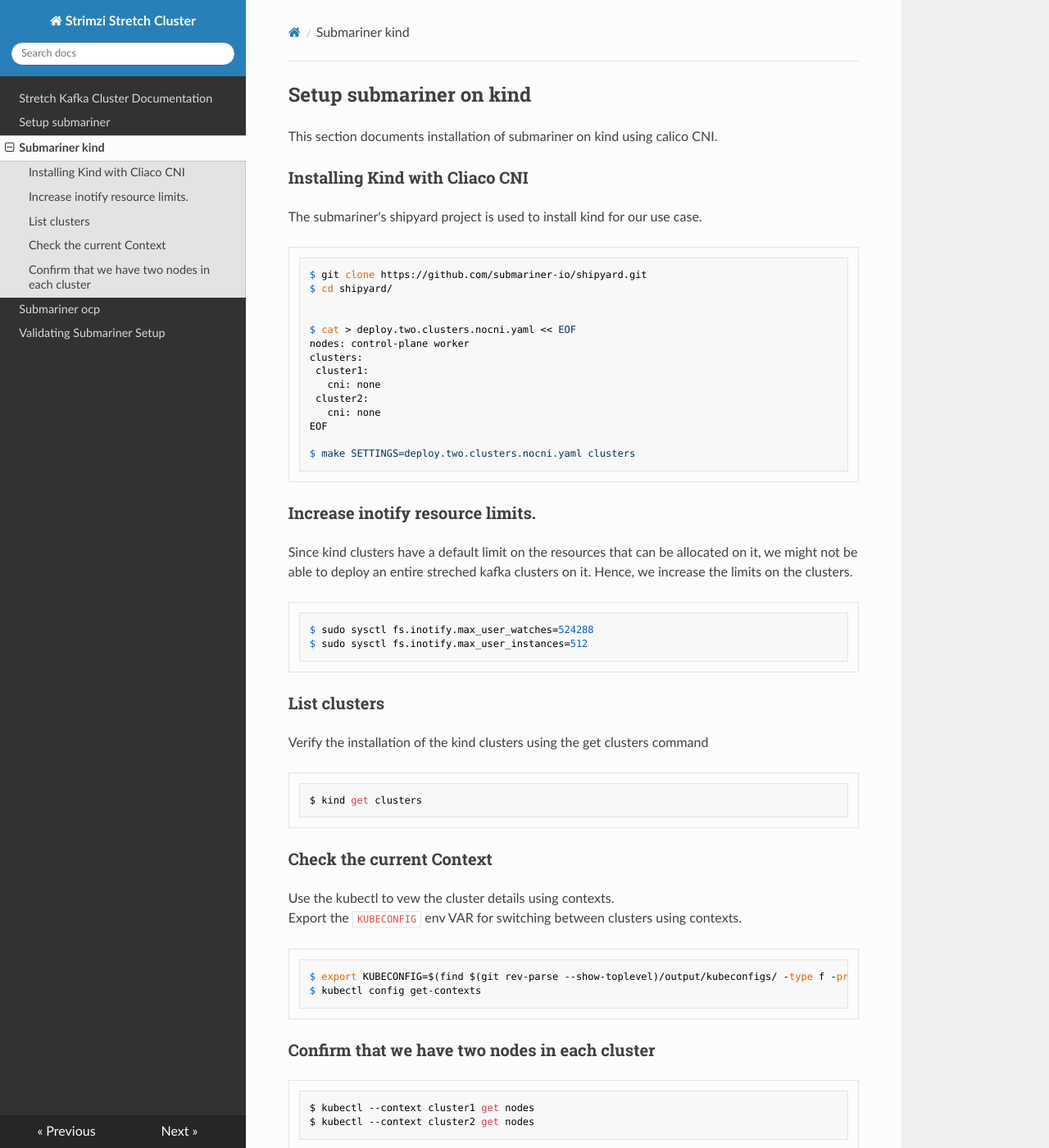
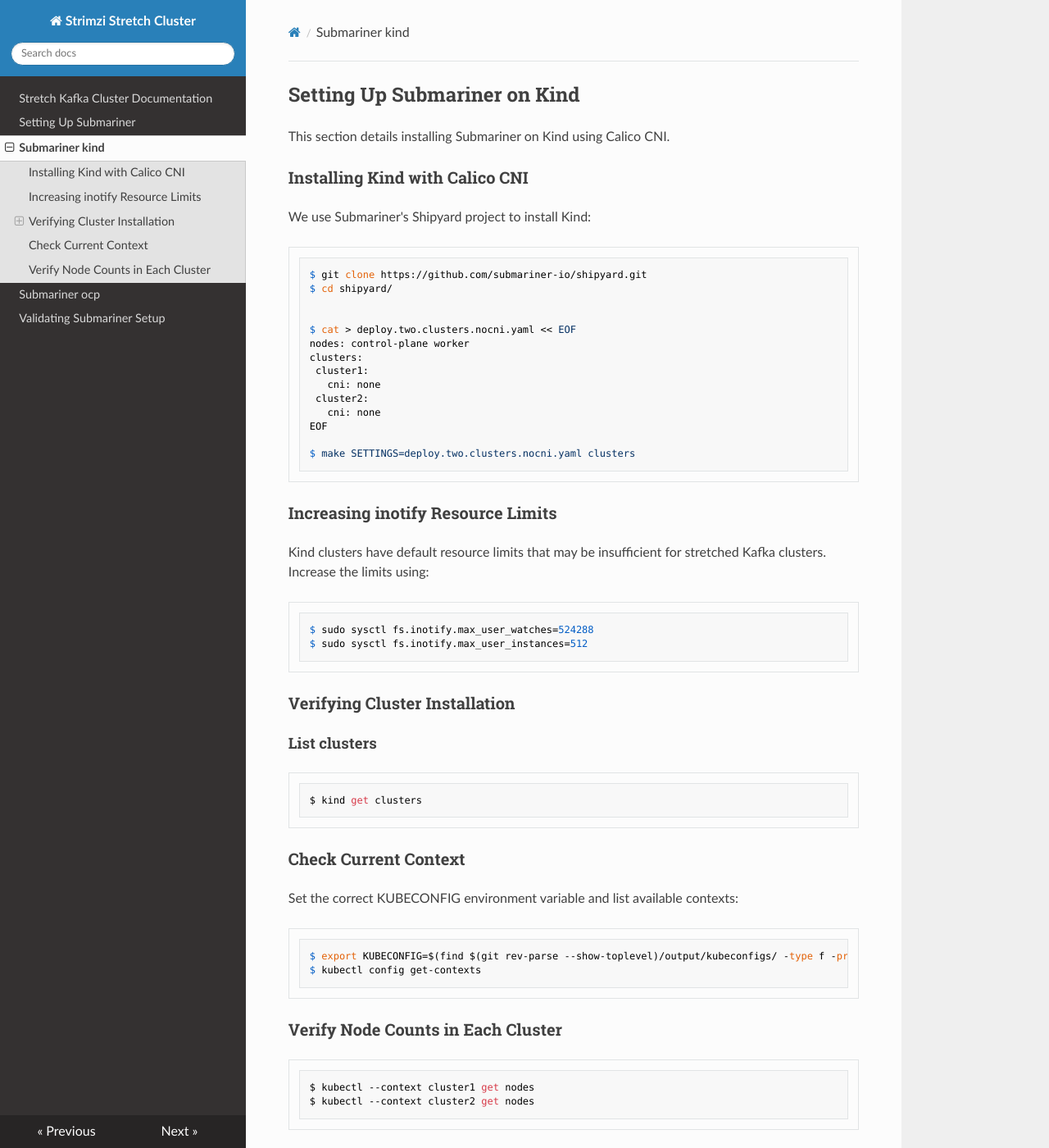
Before and after one commit to aswinayyolath/stretch-kafka-docs, an MkDocs documentation site: the page built from docs/submariner-kind.md, in a window 1280 px wide and 1400 px high. Shown: the whole window at 82% size. Built offline with MkDocs 1.6.1, drawn with Linux system fonts in a browser that asks for light colours; nearby versions of some CDN libraries; some of the changed text lies outside the part shown.

Commit message:
fix: Fixed typos and grammar mistakes
Fixed typos and grammar mistakes

Signed-off-by: Aswin A <aswin6303@gmail.com>

````diff
--- a/docs/submariner-kind.md
+++ b/docs/submariner-kind.md
@@ -1,8 +1,11 @@
-## Setup submariner on kind
-This section documents installation of submariner on kind using calico CNI.
+## Setting Up Submariner on Kind
 
-### Installing Kind with Cliaco CNI
-The submariner's shipyard project is used to install kind for our use case.
+This section details installing Submariner on Kind using Calico CNI.
+
+### Installing Kind with Calico CNI
+
+We use Submariner's Shipyard project to install Kind:
+
 ```bash
 $ git clone https://github.com/submariner-io/shipyard.git
 $ cd shipyard/
@@ -20,42 +23,47 @@
 $ make SETTINGS=deploy.two.clusters.nocni.yaml clusters
 ```
 
-### Increase  inotify resource limits.
-Since kind clusters have a default limit on the resources that can be allocated on it, we might not be able to deploy an entire streched kafka clusters on it. Hence, we increase the limits on the clusters.
+### Increasing inotify Resource Limits
+
+Kind clusters have default resource limits that may be insufficient for stretched Kafka clusters. Increase the limits using:
+
 ```bash
 $ sudo sysctl fs.inotify.max_user_watches=524288
 $ sudo sysctl fs.inotify.max_user_instances=512
 ```
+### Verifying Cluster Installation
 
-### List clusters
-Verify the installation of the kind clusters using the get clusters command
+####  List clusters
+
 ```bash
 $ kind get clusters
 ```
 
-### Check the current Context
-Use the kubectl to vew the cluster details using contexts.
-<br>
-Export the `KUBECONFIG` env VAR for switching between clusters using contexts.
+### Check Current Context
+
+Set the correct KUBECONFIG environment variable and list available contexts:
+
 ```bash
 $ export KUBECONFIG=$(find $(git rev-parse --show-toplevel)/output/kubeconfigs/ -type f -printf %p:)
 $ kubectl config get-contexts
 ```
 
-### Confirm that we have two nodes in each cluster
+### Verify Node Counts in Each Cluster
 ```bash
 $ kubectl --context cluster1 get nodes
 $ kubectl --context cluster2 get nodes
 ```
 
-## Deploy Calico
-Calico is deployed by creating the tigera-operator from project calico, modifying IP addresses in the CRs and applying them on each cluster.
-<br>
-Create a folder for calico manifests
+## Deploying Calico
+
+Create a folder for Calico manifests:
+
+
 ```bash
 $ mkdir calico_manifests
 ```
-### Deploy Calico on cluster1
+### Install Calico on Cluster 1
+
 ```bash
 $ kubectl --context cluster1 create -f https://raw.githubusercontent.com/projectcalico/calico/v3.29.0/manifests/tigera-operator.yaml
 
@@ -67,7 +75,6 @@
 
 $ kubectl --context cluster1 apply -f calico_manifests/custom-resources.yaml
 ```
-The CIDRs are changed from the default value to some non overlapping one
 
 ### Install Calico on Cluster 2
 ```bash
@@ -81,19 +88,23 @@
 
 $ kubectl --context cluster2 apply -f calico_manifests/custom-resources.yaml
 ```
-## Deploy Submariner
-### Deploying the broker on one of the clusters
+## Deploying Submariner
+
+### Deploying the Broker
+
 ```bash
 $ subctl deploy-broker --context cluster1
 ```
 
-### Connecting the clusters to the broker
+### Connecting Clusters to the Broker
+
 ```bash
 $ subctl join --context cluster1  broker-info.subm --clusterid cluster1 --natt=false
 $ subctl join --context cluster2  broker-info.subm --clusterid cluster2 --natt=false
 ```
 
-###  Check Submariner connections
+###  Checking Submariner Connections
+
 ```bash
 $ subctl show connections  --context cluster2
 $ subctl show connections  --context cluster1
````
Also changed, not shown: docs/index.md (+2 -2 lines), docs/setting-up-submariner.md (+11 -12 lines), docs/submariner-ocp.md (+20 -14 lines), docs/testing-submariner.md (+12 -3 lines).
